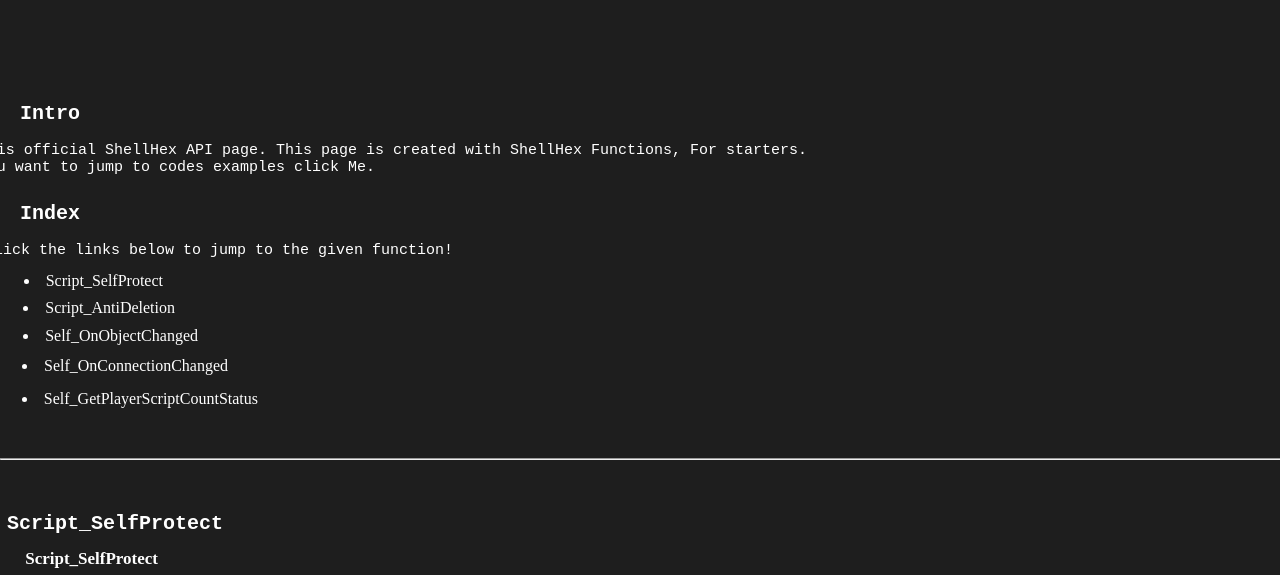
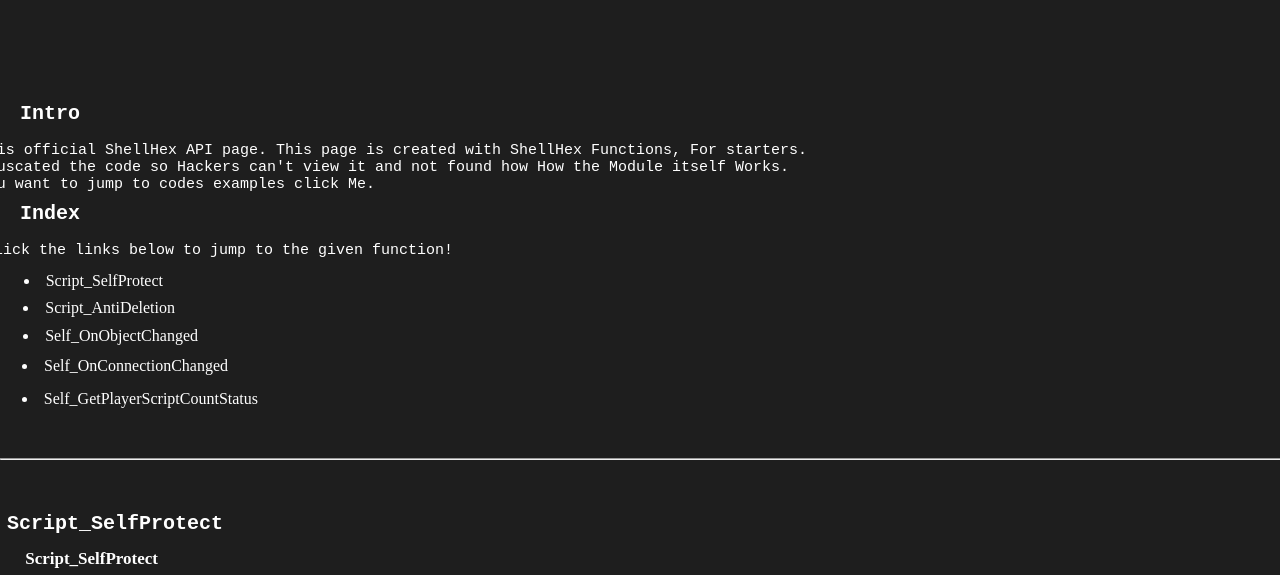
Before and after one commit to BossGamer22/ShellHexAPI-Website, a website: page public/index.html in a window 1280 px wide. Shown: the part 208-783 px from the top of the page. Drawn offline with Linux system fonts and the light colour scheme.

Commit message:
ShellHex Website

```diff
--- a/public/index.html
+++ b/public/index.html
@@ -25,7 +25,7 @@
     <h3 style="Color: white; font-size: 20px; font-family: monospace; position: absolute; top: 290px; right: 1200px;">Intro</h3>
 </body>
 <pre>
-	<p style="margin: 0; color: white; position: absolute; top: 350px; right: 473px; font-size: 15px;">This is official ShellHex API page. This page is created with ShellHex Functions, For starters.<br>If you want to jump to codes examples click <a href="#CodeExamples" style="text-decoration: none; color: white;">Me.</a></p>
+	<p style="margin: 0; color: white; position: absolute; top: 350px; right: 473px; font-size: 15px;">This is official ShellHex API page. This page is created with ShellHex Functions, For starters.<br>I Obfuscated the code so Hackers can't view it and not found how How the Module itself Works.<br>If you want to jump to codes examples click <a href="#CodeExamples" style="text-decoration: none; color: white;">Me.</a></p>
 	</pre>
 
 <div class="Index">
```
